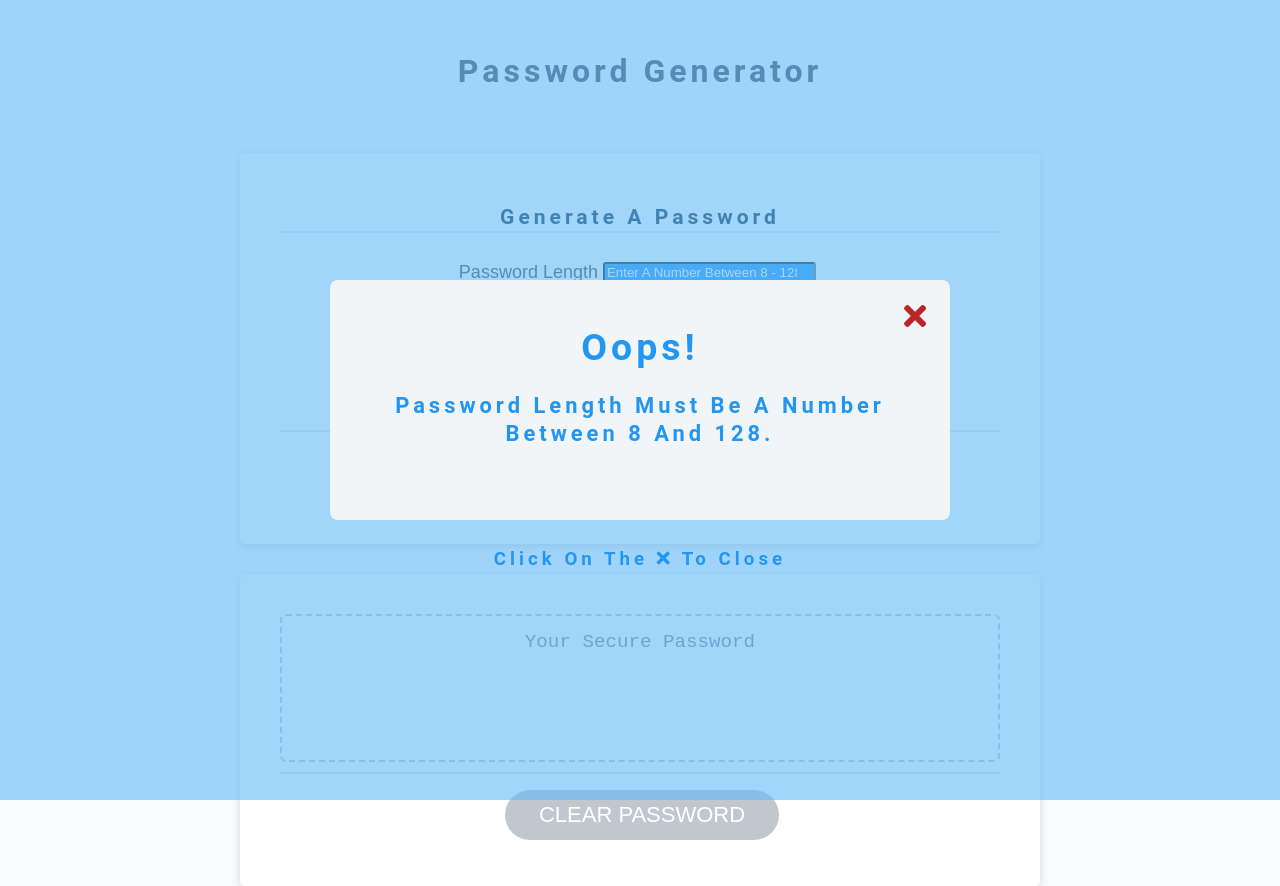
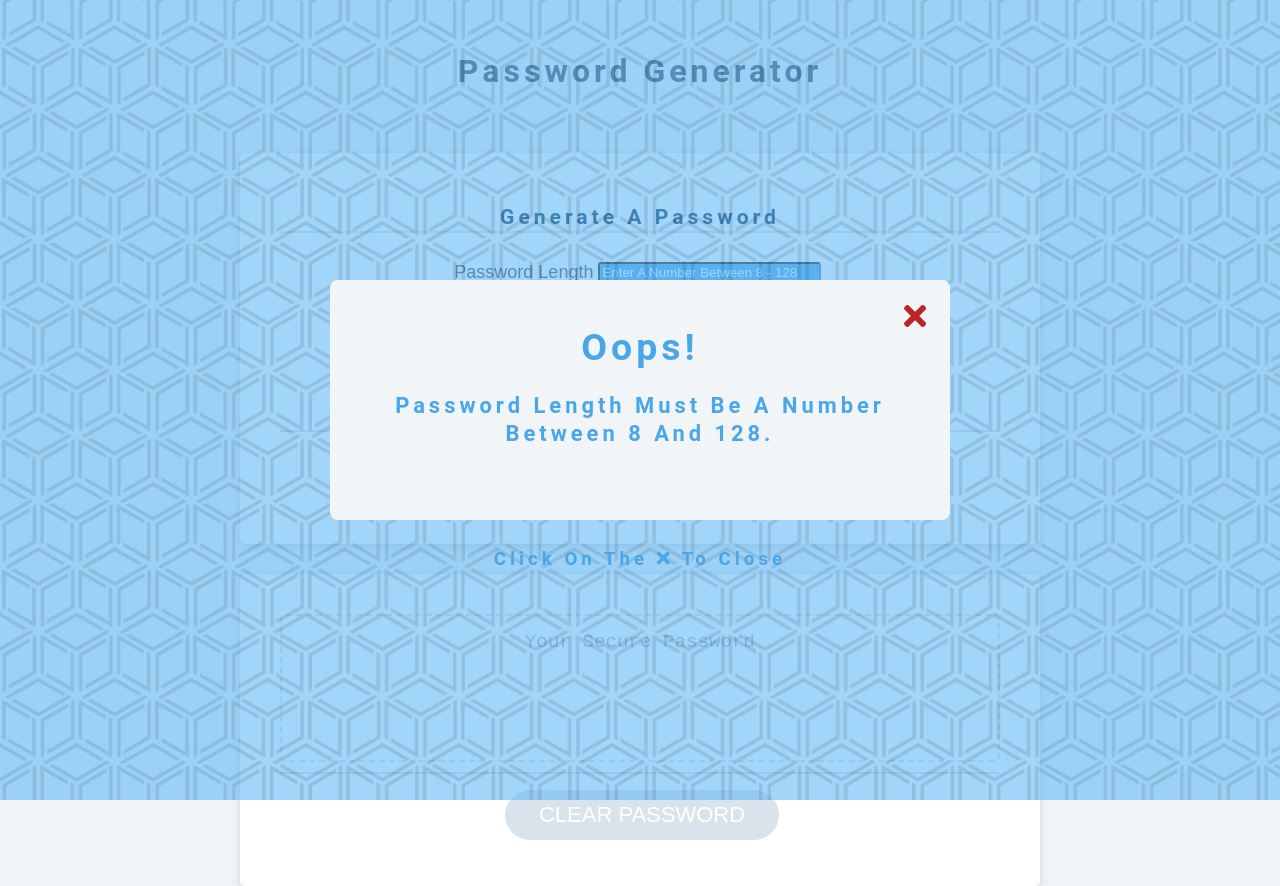
Before and after one commit to essennejaye/password-generator_v2, a plain HTML site: page index.html in a window 1280 px wide. Both pictures are taken after typing "5" into the empty fields and a click on the button "GENERATE PASSWORD". Drawn offline with Linux system fonts and the light colour scheme.

Commit message:
styling modal

```diff
--- a/style.css
+++ b/style.css
@@ -58,7 +58,7 @@ body,
 
 body {
   font-family: sans-serif;
-  background-color: #f9fbfd;
+  background-color: var(--clr-grey-10);
 }
 
 .wrapper {
@@ -84,6 +84,7 @@ header {
   padding-top: 0px;
   color: hsl(206, 17%, 28%);
 }
+/* Password form */
 .password-form h3 {
   color: var(--clr-primary-1);
   margin-bottom: 1.5rem;
@@ -101,28 +102,22 @@ header {
   justify-content: center;
 }
 #password-length {
-  width: 47%;
+  width: 49%;
   border-radius: 3px;
   margin: 0px 5px;
-  background-color: #2196f3;
-}
-#password-length:hover {
-  background-color: #f9fbfd;
+  background-color: var(--clr-primary-5);
 }
 ::placeholder {
-  color: hsl(0, 0%, 100%);
+  color:var(--clr-white);
   text-transform: capitalize;
 }
-:hover::placeholder {
-    color: hsl(205, 63%, 48%);
-}
 input[type="number"] {
-  color: var(--clr-grey-1);
+  color: var(--clr-white);
 }
 textarea::placeholder {
-    color: lightslategrey;
+  color: var(--clr-grey-7);
 }
-
+/* Checkboxes */
 /* Customize the label (the container) */
 .container {
   display: block;
@@ -164,7 +159,7 @@ textarea::placeholder {
 
 /* When the checkbox is checked, add a blue background */
 .container input:checked ~ .checkmark {
-  background-color: #2196f3;
+  background-color: var(--clr-primary-5);
 }
 
 /* Create the checkmark/indicator (hidden when not checked) */
@@ -185,7 +180,7 @@ textarea::placeholder {
   top: 5px;
   width: 5px;
   height: 10px;
-  border: solid white;
+  border: solid var(--clr-white);
   border-width: 0 3px 3px 0;
   -webkit-transform: rotate(45deg);
   -ms-transform: rotate(45deg);
@@ -193,7 +188,7 @@ textarea::placeholder {
 }
 
 .card {
-  background-color: hsl(0, 0%, 100%);
+  background-color: var(--clr-white);
   border-radius: 5px;
   border-width: 1px;
   box-shadow: rgba(0, 0, 0, 0.15) 0px 2px 8px 0px;
@@ -211,7 +206,7 @@ textarea::placeholder {
   content: " ";
   display: block;
   width: 100%;
-  background: #e7e9eb;
+  background: var(--clr-grey-9);
   height: 2px;
 }
 
@@ -230,18 +225,18 @@ textarea::placeholder {
   content: " ";
   display: block;
   width: 100%;
-  background: #e7e9eb;
+  background: var(--clr-grey-9);
   height: 2px;
 }
 
 .btn {
   text-transform: uppercase;
   border: none;
-  background-color: hsl(360, 91%, 36%);
+  background-color: var(--clr-red-dark);
   border-radius: 25px;
   box-shadow: rgba(0, 0, 0, 0.1) 0px 1px 6px 0px rgba(0, 0, 0, 0.2) 0px 1px 1px
     0px;
-  color: hsl(0, 0%, 100%);
+  color: var(--clr-white);
   display: inline-block;
   font-size: 22px;
   line-height: 22px;
@@ -250,20 +245,23 @@ textarea::placeholder {
   text-align: center;
   cursor: pointer;
 }
-.btn:hover {
-    background-color: var(--clr-red-light);
+.clear-btn:hover {
+  background-color: var(--clr-red-light);
 }
 
 .submit-btn {
   background-color: var(--clr-green-dark);
 }
 .submit-btn:hover {
-    background-color: var(--clr-green-light);
+  background-color: var(--clr-green-light);
 }
 
 .disabled {
   cursor: not-allowed;
-  background: #c0c7cf;
+  background: var(--clr-grey-9);
+}
+.disabled:hover {
+  background: var(--clr-grey-9);
 }
 
 #password {
@@ -281,7 +279,7 @@ textarea::placeholder {
   text-align: center;
   margin-top: 10px;
   margin-bottom: 10px;
-  border: 2px dashed #c0c7cf;
+  border: 2px dashed var(--clr-grey-9);
   border-radius: 6px;
   resize: none;
   overflow: hidden;
@@ -294,12 +292,24 @@ textarea::placeholder {
   left: 0;
   width: 100%;
   height: 100%;
-  background: rgba(101, 186, 247, 0.6);
+  background-color: hsl(205, 90%, 68%, 0.6);
   display: grid;
   place-items: center;
   transition: var(--transition);
   visibility: hidden;
   z-index: -10;
+}
+.modal-overlay::before {
+  content: "";
+  background-image: url("img.svg");
+  background-size: cover;
+  position: absolute;
+  top: 0px;
+  right: 0px;
+  bottom: 0px;
+  left: 0px;
+  opacity: 0.1;
+
 }
 /* OPEN/CLOSE MODAL */
 .open-modal {
@@ -316,7 +326,7 @@ textarea::placeholder {
   display: grid;
   place-items: center;
   position: relative;
-  color: #2196f3;
+  color: var(--clr-primary-5);
 }
 .close-btn {
   position: absolute;
```
Also changed, not shown: img.svg (added).
